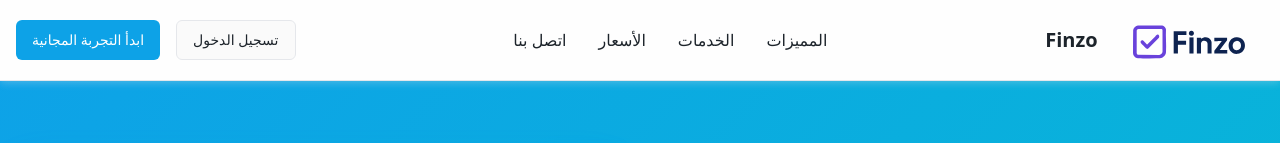
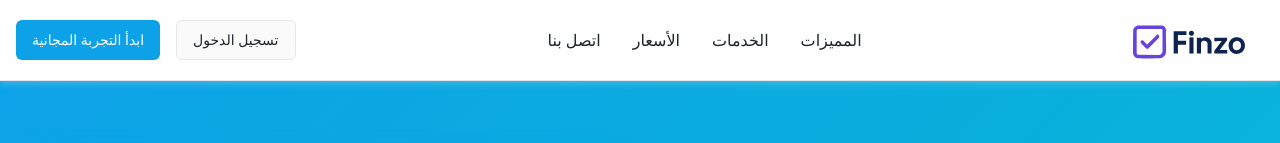
Before and after one commit to amrmeselhymahmoud-jpg/saudi-biz-hub-67, a React (Vite) app: page / in a window 1280 px wide. Shown: the top 143 px of the page. Built offline with nearby package versions, Linux system fonts and the light colour scheme.

Commit message:
Updated QoyodHeader.tsx

```diff
--- a/src/components/Header.tsx
+++ b/src/components/Header.tsx
@@ -5,15 +5,12 @@ const Header = () => {
     <header className="bg-card/80 backdrop-blur-sm border-b border-border shadow-soft sticky top-0 z-50">
       <div className="container mx-auto px-4 py-4">
         <div className="flex items-center justify-between">
-          <div className="flex items-center space-x-4 rtl:space-x-reverse">
+          <div className="flex items-center">
             <img
               src="/finzo logo-01.svg"
               alt="Finzo Logo"
               className="h-12 w-auto"
             />
-            <div>
-              <h1 className="text-xl font-bold text-foreground">Finzo</h1>
-            </div>
           </div>
 
           <nav className="hidden md:flex items-center space-x-8 rtl:space-x-reverse">
--- a/src/components/QoyodHeader.tsx
+++ b/src/components/QoyodHeader.tsx
@@ -34,15 +34,12 @@ const QoyodHeader = () => {
       <div className="px-6 py-3">
         <div className="flex items-center justify-between max-w-full">
           {/* الشعار */}
-          <div className="flex items-center gap-3">
+          <div className="flex items-center">
             <img
               src="/finzo logo-01.svg"
               alt="Finzo Logo"
               className="h-12 w-auto filter brightness-0 invert"
             />
-            <div className="flex flex-col">
-              <h1 className="text-xl font-bold text-white leading-tight">Finzo</h1>
-            </div>
           </div>
 
           {/* الإجراءات الجانبية */}
```
